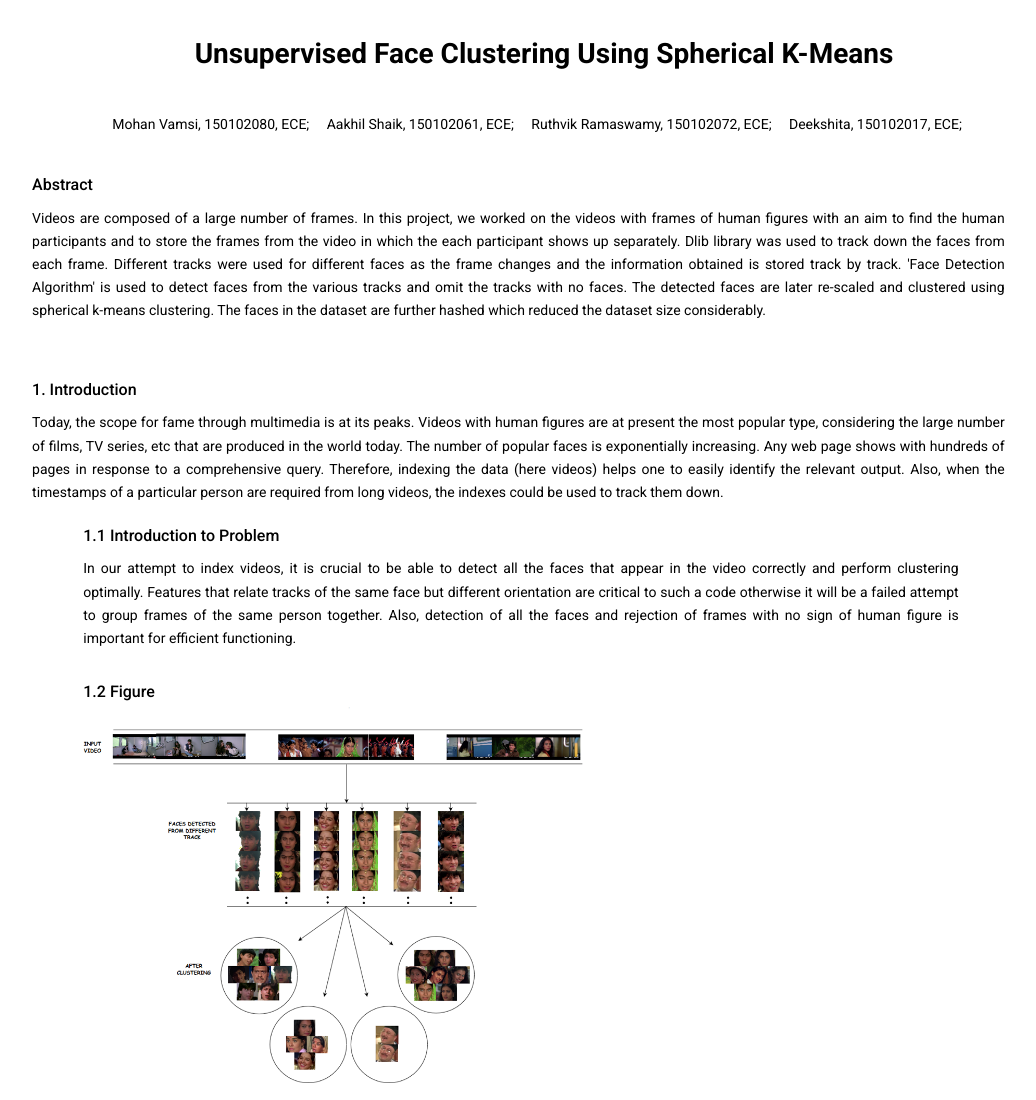
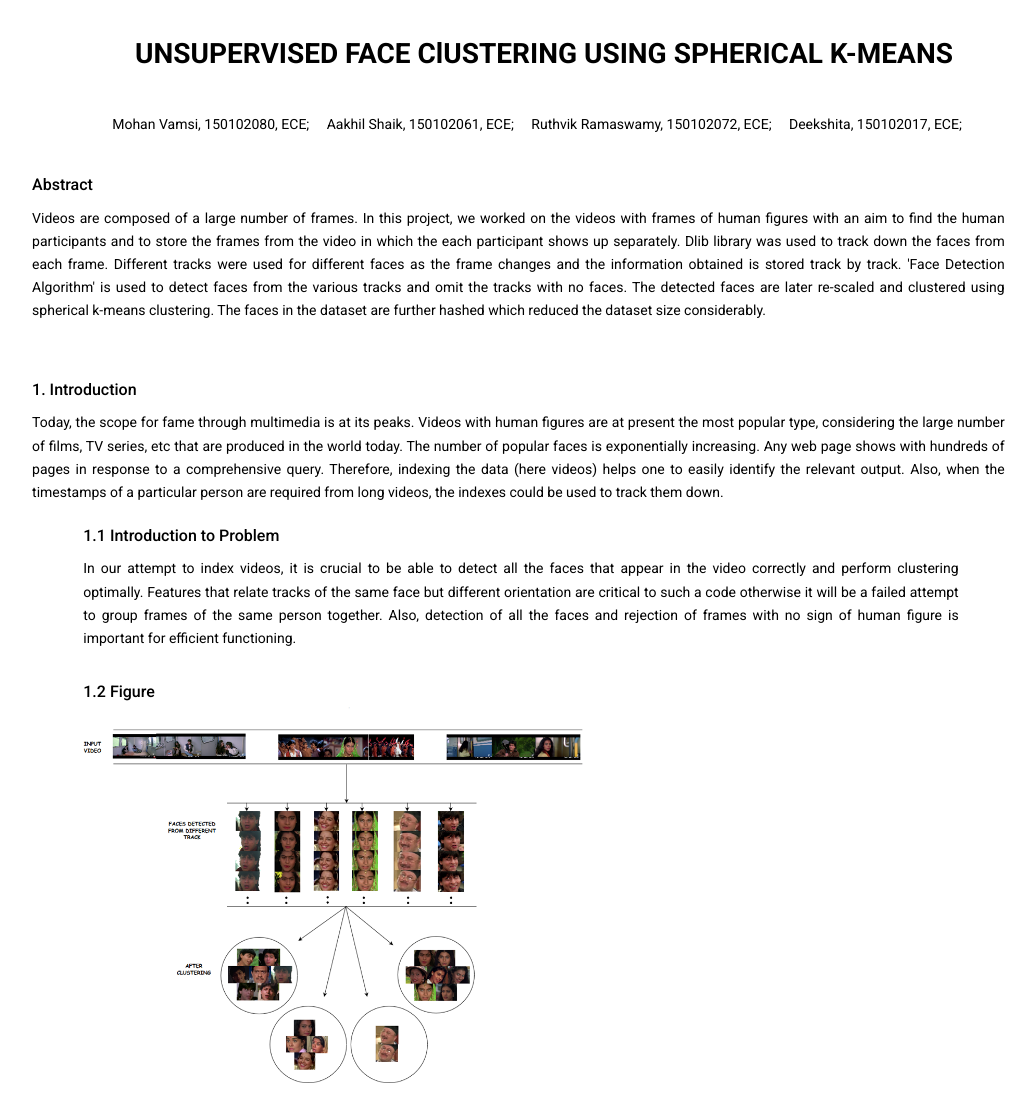
Before and after one commit to aakhil007/Facesearch, a plain HTML site: page index.html in a window 1280 px wide. Shown: the top 1100 px of the page, without its empty margins (96-1132 px from the left). Drawn offline with Linux system fonts and the light colour scheme.

Commit message:
Update index.html

```diff
--- a/index.html
+++ b/index.html
@@ -33,7 +33,7 @@
 </head>
 	<body data-gr-c-s-loaded="true">
 		<div class="container">
-			<div class="title">Unsupervised Face Clustering Using Spherical K-Means</div>
+			<div class="title">UNSUPERVISED FACE ClUSTERING USING SPHERICAL K-MEANS</div>
 
 			<div class="authors">
 
```
